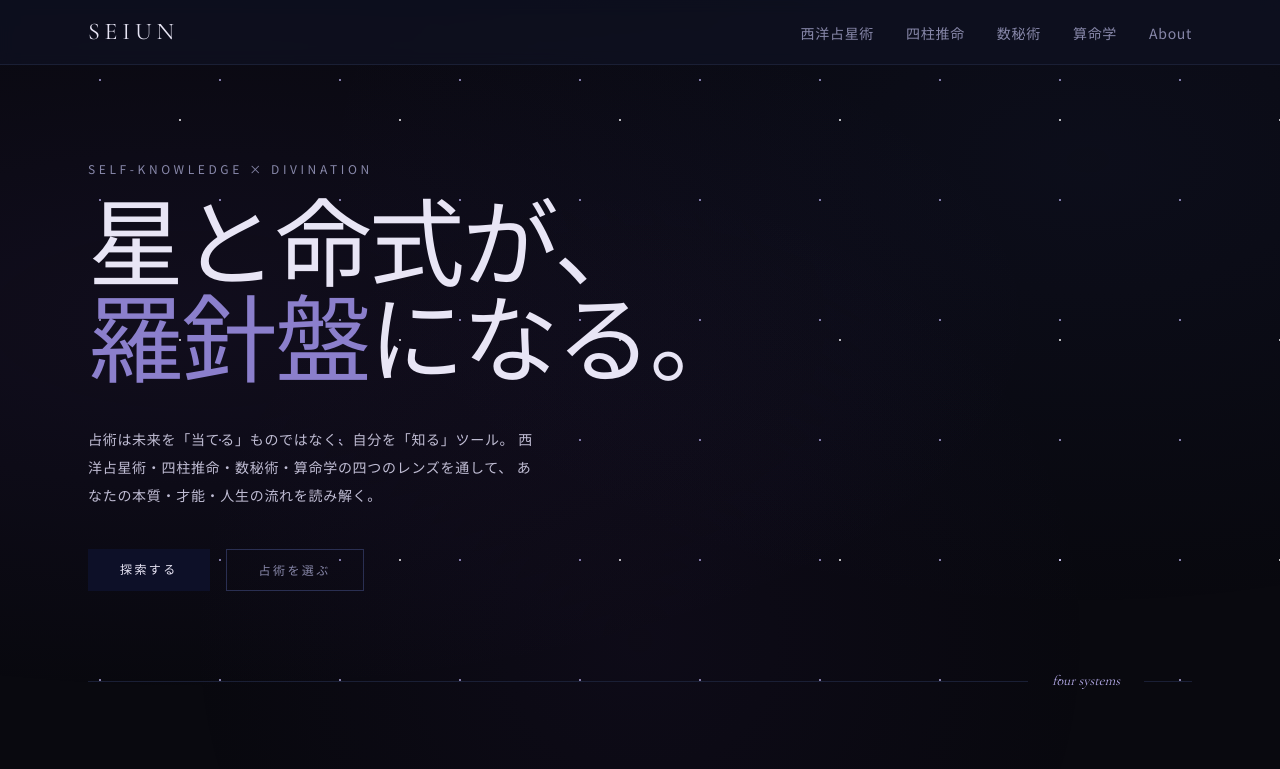
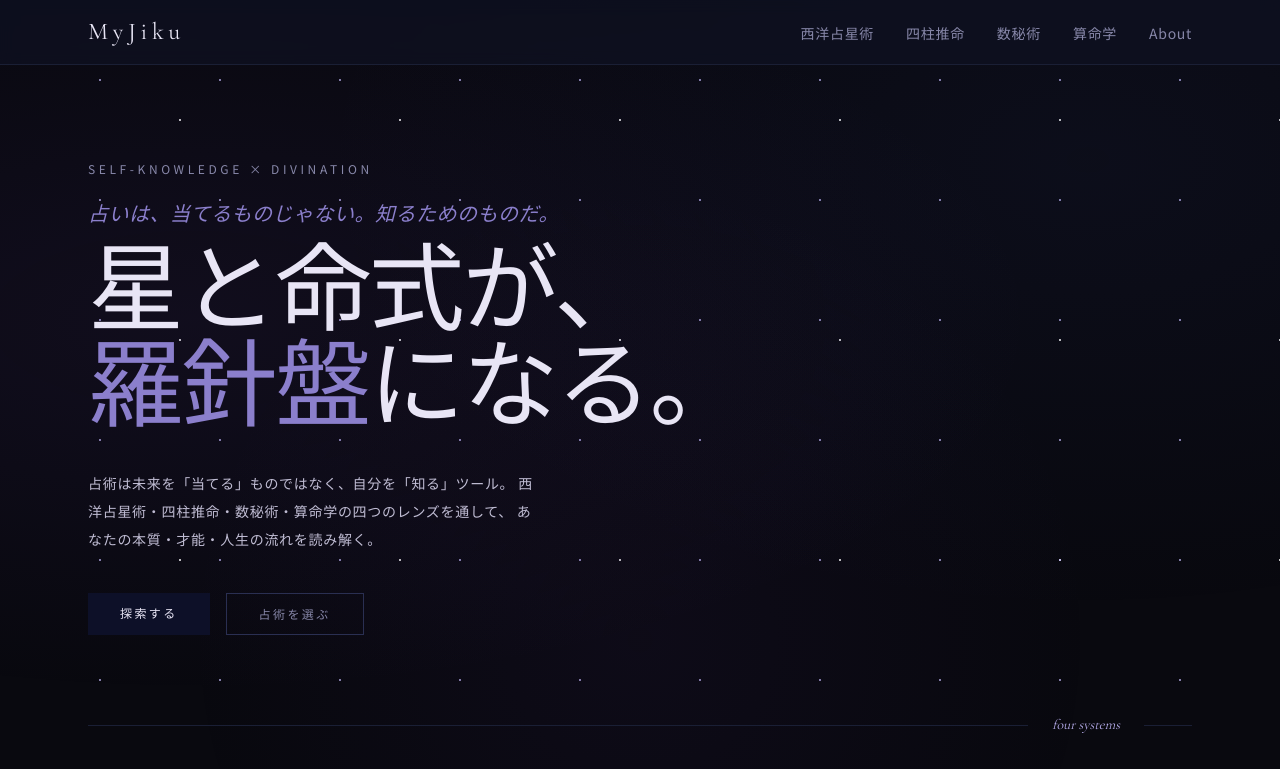
Before and after one commit to mikuhillsato/jiku, a Next.js app: page / in a window 1280 px wide. Shown: the top 769 px of the page. Built offline with nearby package versions, Linux system fonts and the light colour scheme.

Commit message:
ロゴをMyJikuに変更、ヒーローにキャッチコピー追加

```diff
--- a/app/page.tsx
+++ b/app/page.tsx
@@ -47,6 +47,9 @@ export default function Home() {
         <div className="max-w-2xl">
           <p className="text-xs tracking-[0.3em] text-[#8888AA] mb-6 uppercase">
             Self-knowledge × Divination
+          </p>
+          <p className="font-display italic text-[#8B7FCC] text-xl mb-4 tracking-wide">
+            占いは、当てるものじゃない。知るためのものだ。
           </p>
           <h1 className="font-display text-6xl md:text-8xl font-light leading-none tracking-tight text-[#E8E5F5] mb-8">
             星と命式が、<br />
--- a/components/Navigation.tsx
+++ b/components/Navigation.tsx
@@ -39,7 +39,7 @@ export default function Navigation() {
           href="/"
           className="font-display text-2xl tracking-[0.2em] text-[#E8E5F5] hover:text-[#8B7FCC] transition-colors"
         >
-          SEIUN
+          MyJiku
         </Link>
 
         {/* Desktop nav */}
```
